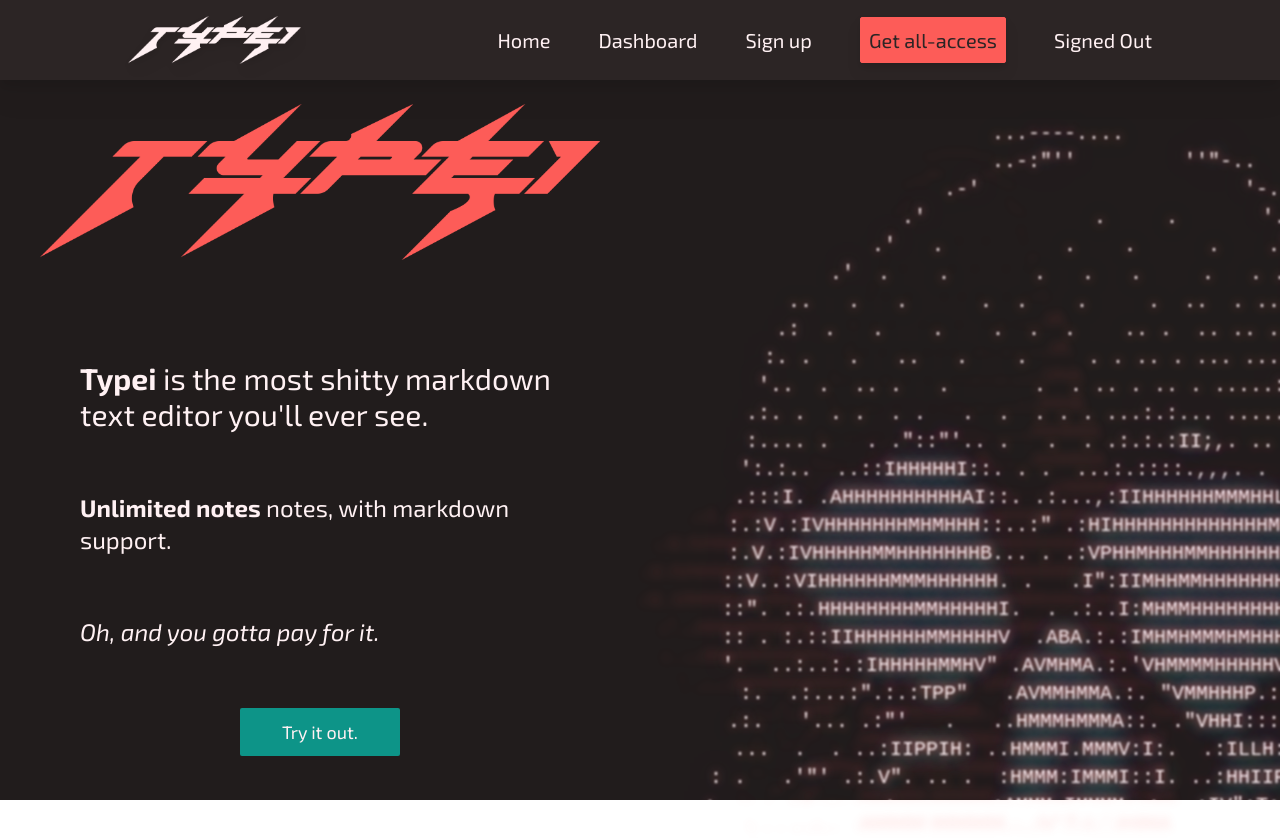
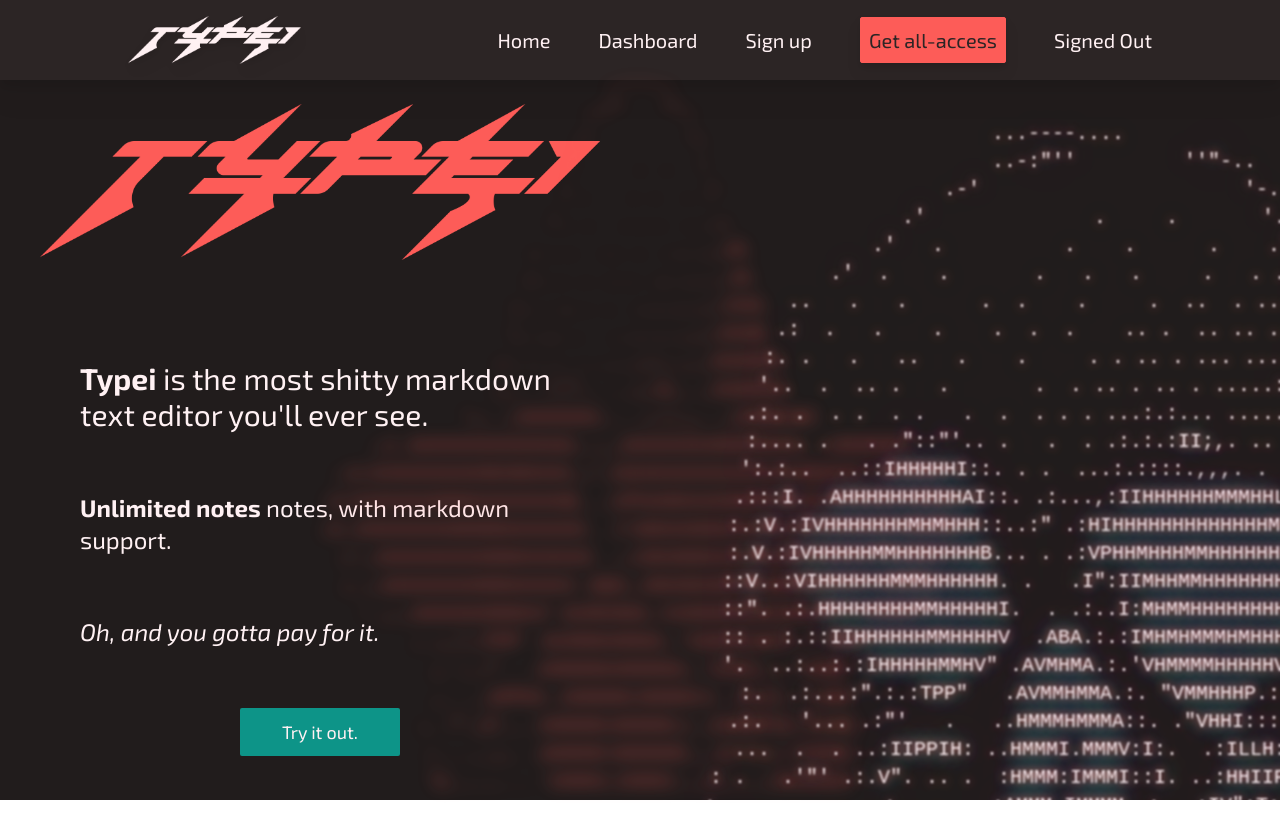
Before and after one commit to git-chad/typei, a React (Vite) app: page / in a window 1280 px wide. Shown: the top 838 px of the page. After the commit the page ends 800 px from the top, so only its background shows below. Built offline with nearby package versions, Linux system fonts and the light colour scheme; no server answers; the HTML template or start-up script is replaced by a standard one.

Commit message:
aesthetical corrections

```diff
--- a/src/pages/Homepage.jsx
+++ b/src/pages/Homepage.jsx
@@ -28,14 +28,15 @@ const Homepage = () => {
         </div>
       </div>
 
-      <div className="hero-side right flex bg-[#211c1c] w-[50%] min-h-screen">
+      <div className="hero-side right flex bg-[#211c1c] w-[50%] min-h-screen overflow-hidden">
         <div className="ascii flex w-full h-full">
           <div
             className="flex flex-col text-xl text-[1rem]"
             style={{ whiteSpace: "pre" }}
           >
             {/* <AsciiArt/> */}
-            <span className="absolute -z-1 text-center opacity-20 text-[#fd5c58] blur-sm">{`
+            <span className="skull-bg absolute inset-[10px]  text-center opacity-60 text-[#fd5c58] blur-[8px] overflow-hidden">
+            {`
 
 ...----....
 ..-:"''         ''"-..
@@ -86,7 +87,8 @@ I:: VPAIMSSSSSSSSSBSSSMMBSSSBBMMMMXXI:MMHIMMI
      "::.::.. .. .  ...:::IIHHMMMMHMV"
        "V::... . .I::IHHMMV"'
          '"VHVHHHAHHHHMMV:"'
-  `}</span>
+          `}</span>
+
             <Asciitest />
           </div>
         </div>
```
